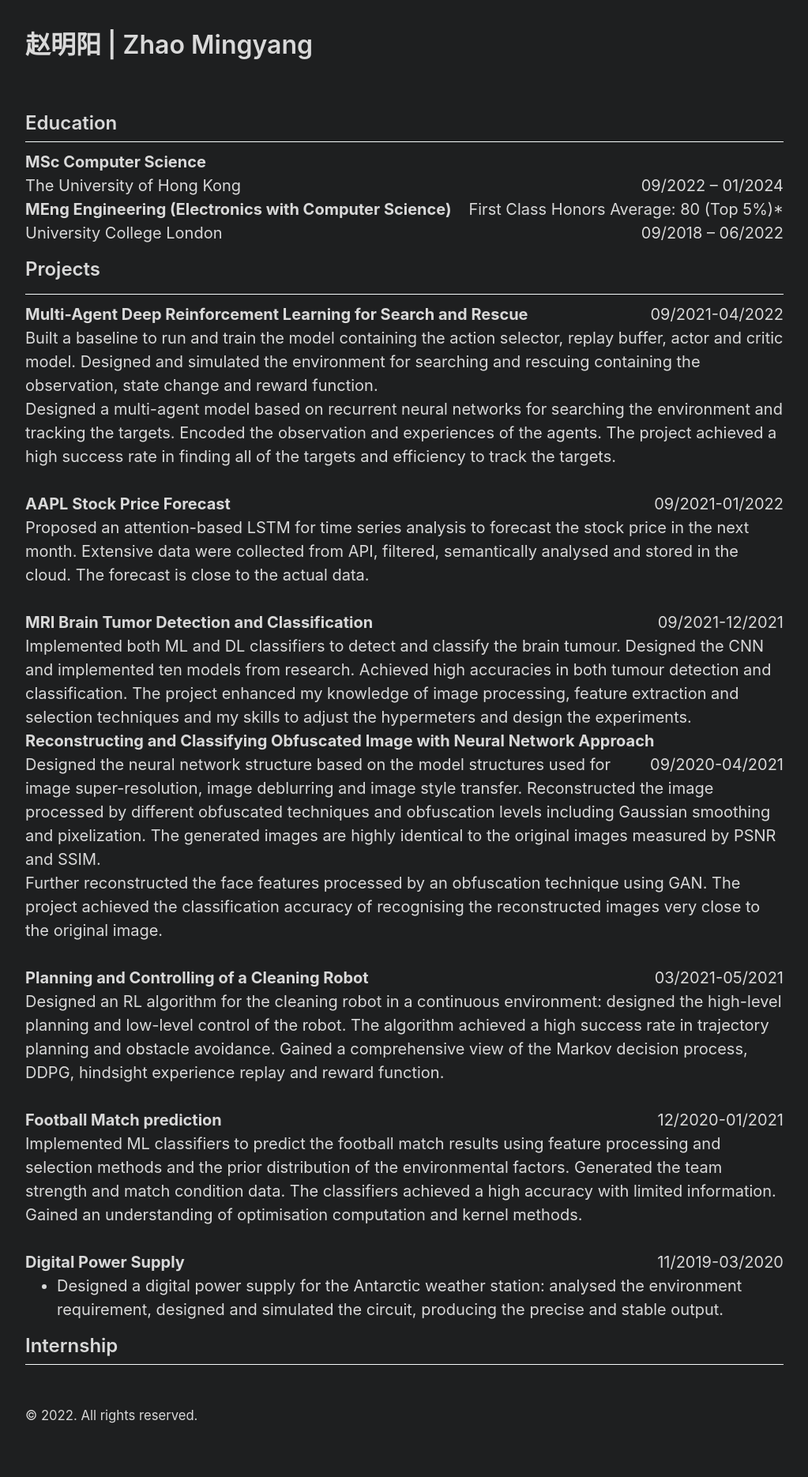
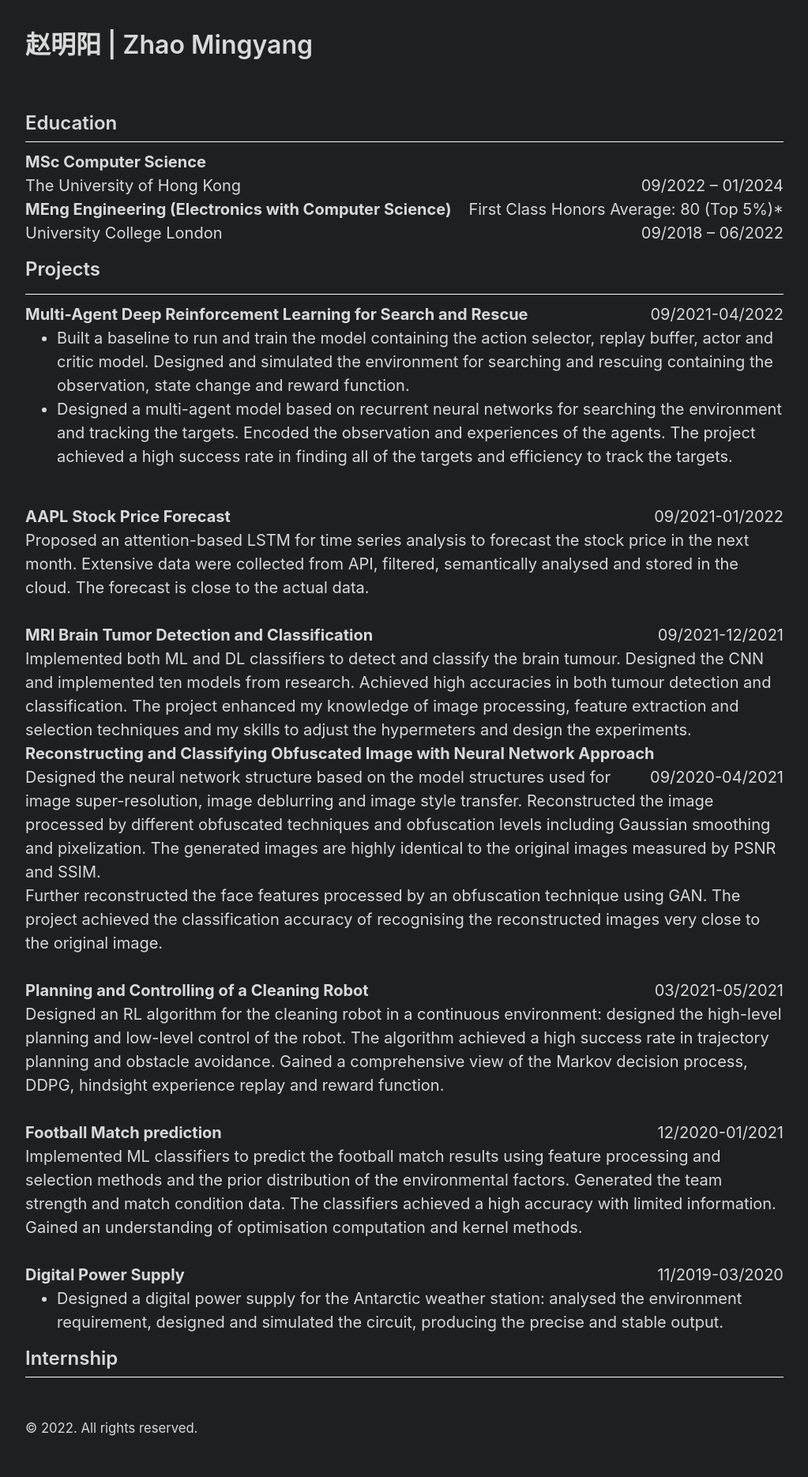
Before and after one commit to Zhao-Mingyang/zhao-mingyang.github.io, a Jekyll site: the page built from about.md, in a window 1280 px wide. Shown: the whole page at 79% size, without its empty margins (128-1151 px from the left). Built offline with Jekyll 4.4.1, drawn with Linux system fonts in a browser that asks for light colours.

Commit message:
Update default.html

```diff
--- a/_layouts/default.html
+++ b/_layouts/default.html
@@ -23,11 +23,12 @@
 
 	 <div style="float:left; text-align:left"> <b> Multi-Agent Deep Reinforcement Learning for Search and Rescue </b> </div>
 		     <div style="float:right; text-align:right"> 09/2021-04/2022</div> <br>
+		     <ul> <li>
 	Built a baseline to run and train the model containing the action selector, replay buffer, actor and critic model. Designed and simulated
-	the environment for searching and rescuing containing the observation, state change and reward function. <br>
-	Designed a multi-agent model based on recurrent neural networks for searching the environment and tracking the targets. Encoded
+	the environment for searching and rescuing containing the observation, state change and reward function. </li>
+	<li> Designed a multi-agent model based on recurrent neural networks for searching the environment and tracking the targets. Encoded
 	the observation and experiences of the agents. The project achieved a high success rate in finding all of the targets and efficiency to
-	track the targets. <br>
+	track the targets. </li> </ul>
 		     <br>
 	<div style="float:left; text-align:left"> <b> AAPL Stock Price Forecast </b> </div>
 		     <div style="float:right; text-align:right"> 09/2021-01/2022</div> <br>
```
